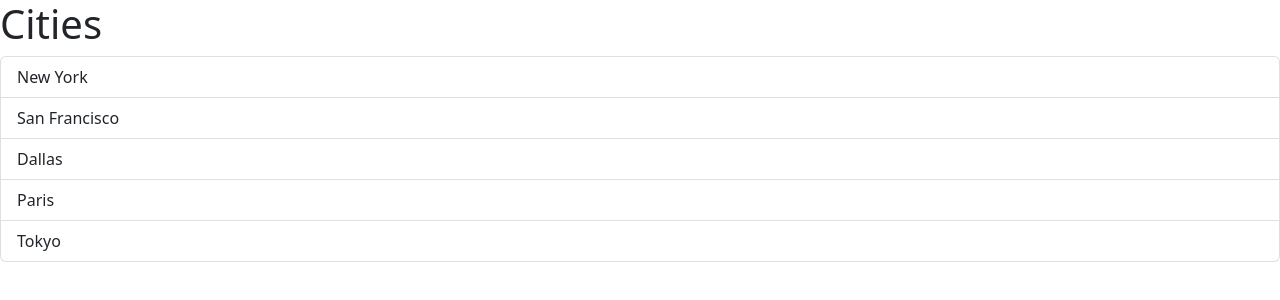
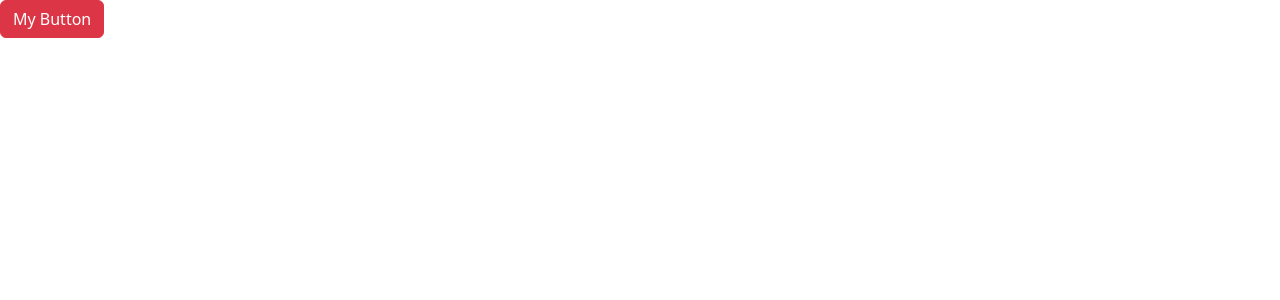
Before and after one commit to SoundtrkSamurai/react-app, a React (Vite) app: page / in a window 1280 px wide. Shown: the top 300 px of the page. Built offline with nearby package versions, Linux system fonts and the light colour scheme.

Commit message:
main: finish lesson one

```diff
--- a/src/App.tsx
+++ b/src/App.tsx
@@ -1,11 +1,22 @@
-import ListGroup from "./components/ListGroup";
+// import ListGroup from "./components/ListGroup";
+import Alert from './components/Alert';
+import Button from './components/Button';
+import { useState } from 'react';
 
 function App() {
-  let cities = ["New York", "San Francisco", "Dallas", "Paris", "Tokyo"];
 
-  const handleSelectItem = (item: string) => console.log(item);
+const [alertVisible, setAlertVisible] = useState(false);
 
-  return <div><ListGroup items={cities} heading="Cities" onSelectItem={handleSelectItem}/></div>
+//   let cities = ["New York", "San Francisco", "Dallas", "Paris", "Tokyo"];
+//   const handleSelectItem = (item: string) => console.log(item);
+//   return <div><ListGroup items={cities} heading="Cities" onSelectItem={handleSelectItem}/></div>
+
+  return (
+    <>
+      {alertVisible && <Alert onClose={() => setAlertVisible(false)}>My Alert</Alert>}
+      <Button color="danger" onClick={() => setAlertVisible(true)}>My Button</Button>
+    </>
+  )
 }
 
 export default App;
--- a/src/components/Alert.tsx
+++ b/src/components/Alert.tsx
@@ -0,0 +1,17 @@
+import { ReactNode } from "react";
+
+interface Props {
+	children: ReactNode;
+	onClose: () => void
+}
+
+const Alert = ({ children, onClose }: Props) => {
+  return (
+			<div className="alert alert-primary alert-dismissible">
+				{children}
+				<button onClick={onClose} type="button" className="btn-close" data-bs-dismiss="alert" aria-label="Close"></button>
+			</div>
+  )
+}
+
+export default Alert
--- /dev/null
+++ b/src/components/Button.tsx
@@ -0,0 +1,13 @@
+interface Props {
+    children: string;
+    onClick: () => void;
+    color?: 'primary' | 'danger' | 'secondary';
+}
+
+const Button = ({ children, onClick, color='primary'}: Props) => {
+  return (
+    <button className={'btn btn-' + color} onClick={onClick}>{children}</button>
+  )
+}
+
+export default Button
```
